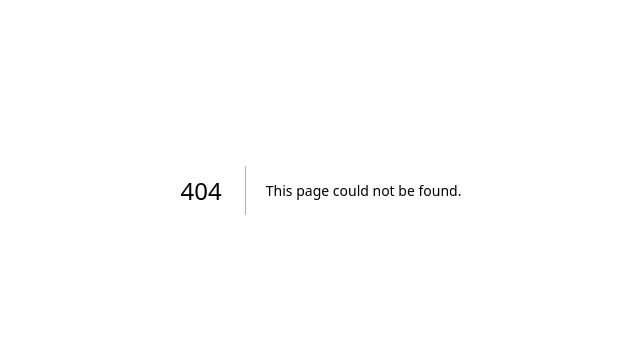
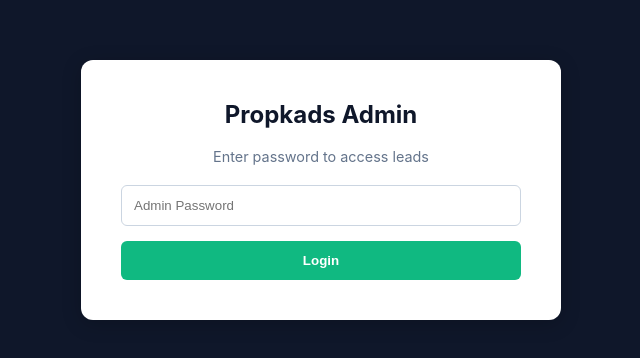
Before and after one commit to khurram7jc/propkads-website, a Next.js app: page /login in a window 1280 px wide. Before the commit this address had no page. Shown: the part 210-568 px from the top of the page, without its empty margins (319-959 px from the left). Built offline with nearby package versions, Linux system fonts and the light colour scheme.

Commit message:
Create page.js

```diff
--- /dev/null
+++ b/app/login/page.js
@@ -0,0 +1,42 @@
+'use client';
+import { useState } from 'react';
+import { useRouter } from 'next/navigation';
+
+export default function Login() {
+  const [password, setPassword] = useState('');
+  const [error, setError] = useState('');
+  const router = useRouter();
+
+  const handleLogin = (e) => {
+    e.preventDefault();
+    // Aap apna secret password yahan change kar sakte hain (e.g. PropkadsAdmin@2026)
+    if (password === 'Propkads2026') {
+      localStorage.setItem('adminToken', 'authenticated');
+      router.push('/admin');
+    } else {
+      setError('Invalid Admin Password');
+    }
+  };
+
+  return (
+    <main style={{ minHeight: '100vh', display: 'flex', alignItems: 'center', justifyContent: 'center', background: '#0f172a', fontFamily: 'Inter, sans-serif' }}>
+      <form onSubmit={handleLogin} style={{ background: '#ffffff', padding: '40px', borderRadius: '12px', width: '100%', maxWidth: '400px', boxShadow: '0 4px 20px rgba(0,0,0,0.2)' }}>
+        <h2 style={{ color: '#0f172a', marginTop: 0, textAlign: 'center' }}>Propkads Admin</h2>
+        <p style={{ color: '#64748b', fontSize: '0.9rem', textAlign: 'center', marginBottom: '20px' }}>Enter password to access leads</p>
+
+        <input
+          type="password"
+          placeholder="Admin Password"
+          value={password}
+          onChange={(e) => setPassword(e.target.value)}
+          style={{ width: '100%', padding: '12px', borderRadius: '6px', border: '1px solid #cbd5e1', marginBottom: '15px', boxSizing: 'border-box' }}
+          required
+        />
+        {error && <p style={{ color: '#ef4444', fontSize: '0.85rem', margin: '0 0 15px' }}>{error}</p>}
+        <button type="submit" style={{ width: '100%', padding: '12px', background: '#10b981', color: '#fff', border: 'none', borderRadius: '6px', fontWeight: 'bold', cursor: 'pointer' }}>
+          Login
+        </button>
+      </form>
+    </main>
+  );
+}
```
